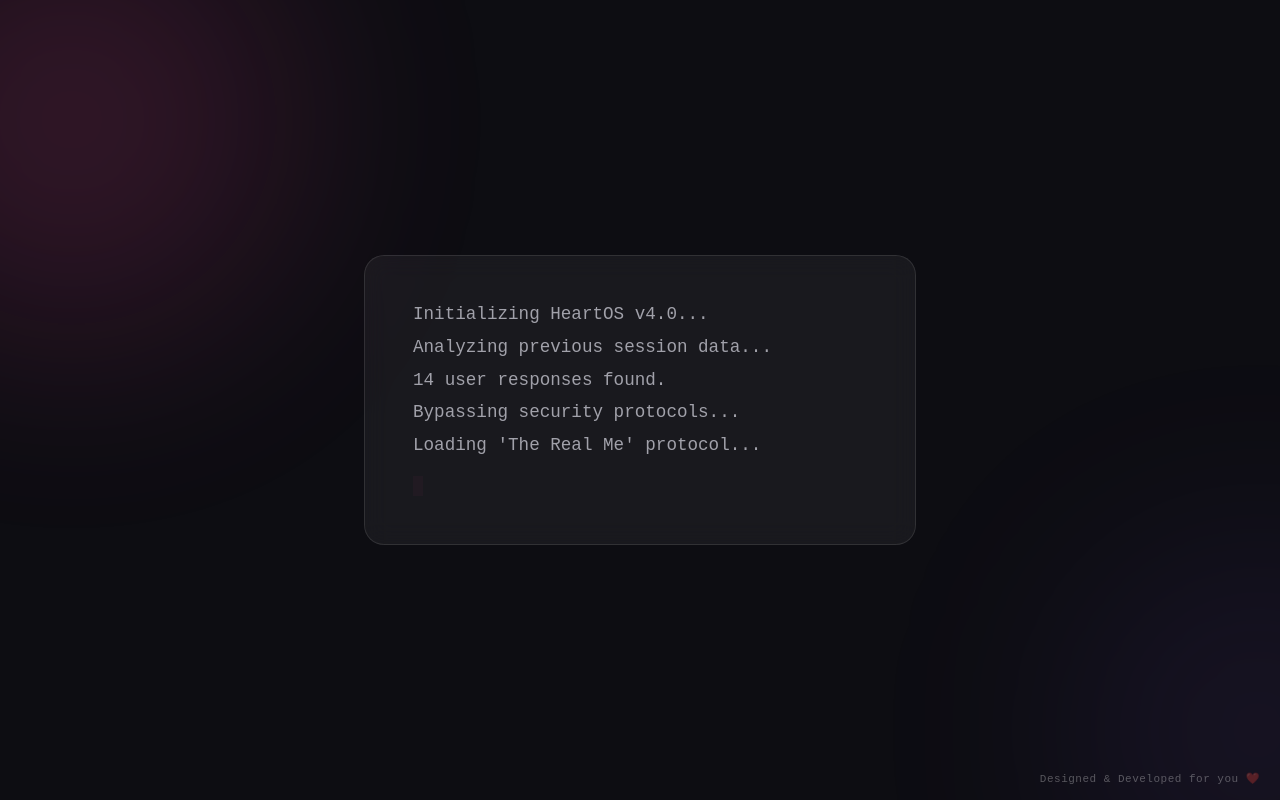
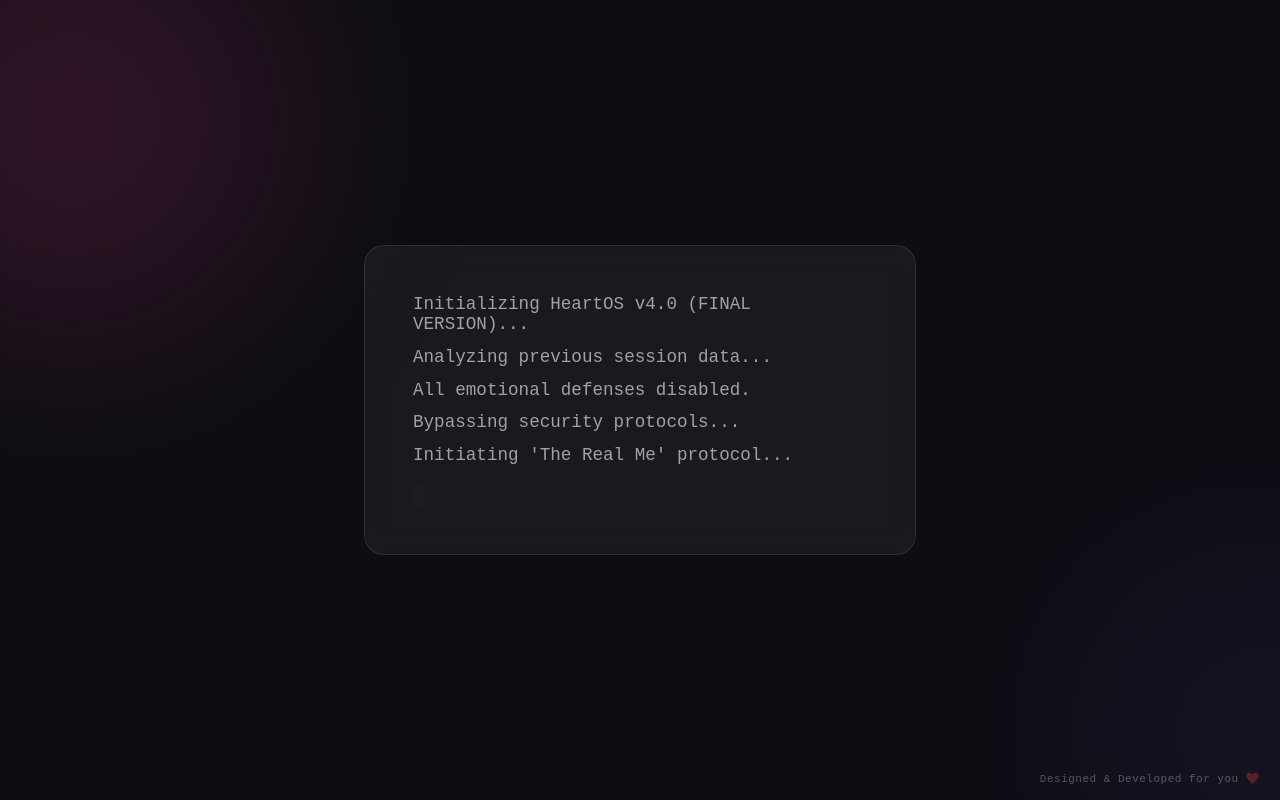
Before and after one commit to OmkarModak/HeartOS, a React (Vite) app: page / in a window 1280 px wide. Built offline with nearby package versions, Linux system fonts and the light colour scheme.

Commit message:
Update BootScreen sequence for dramatic final version effect

```diff
--- a/src/components/V4BootScreen.tsx
+++ b/src/components/V4BootScreen.tsx
@@ -2,11 +2,13 @@ import { useState, useEffect } from 'react';
 import { motion, AnimatePresence } from 'framer-motion';
 
 const bootSequence = [
-  "Initializing HeartOS v4.0...",
+  "Initializing HeartOS v4.0 (FINAL VERSION)...",
   "Analyzing previous session data...",
-  "14 user responses found.",
+  "All emotional defenses disabled.",
   "Bypassing security protocols...",
-  "Loading 'The Real Me' protocol...",
+  "Initiating 'The Real Me' protocol...",
+  "Warning: Absolute Truth Module activated.",
+  "Loading the final chapter...",
   "System Ready."
 ];
 
```
